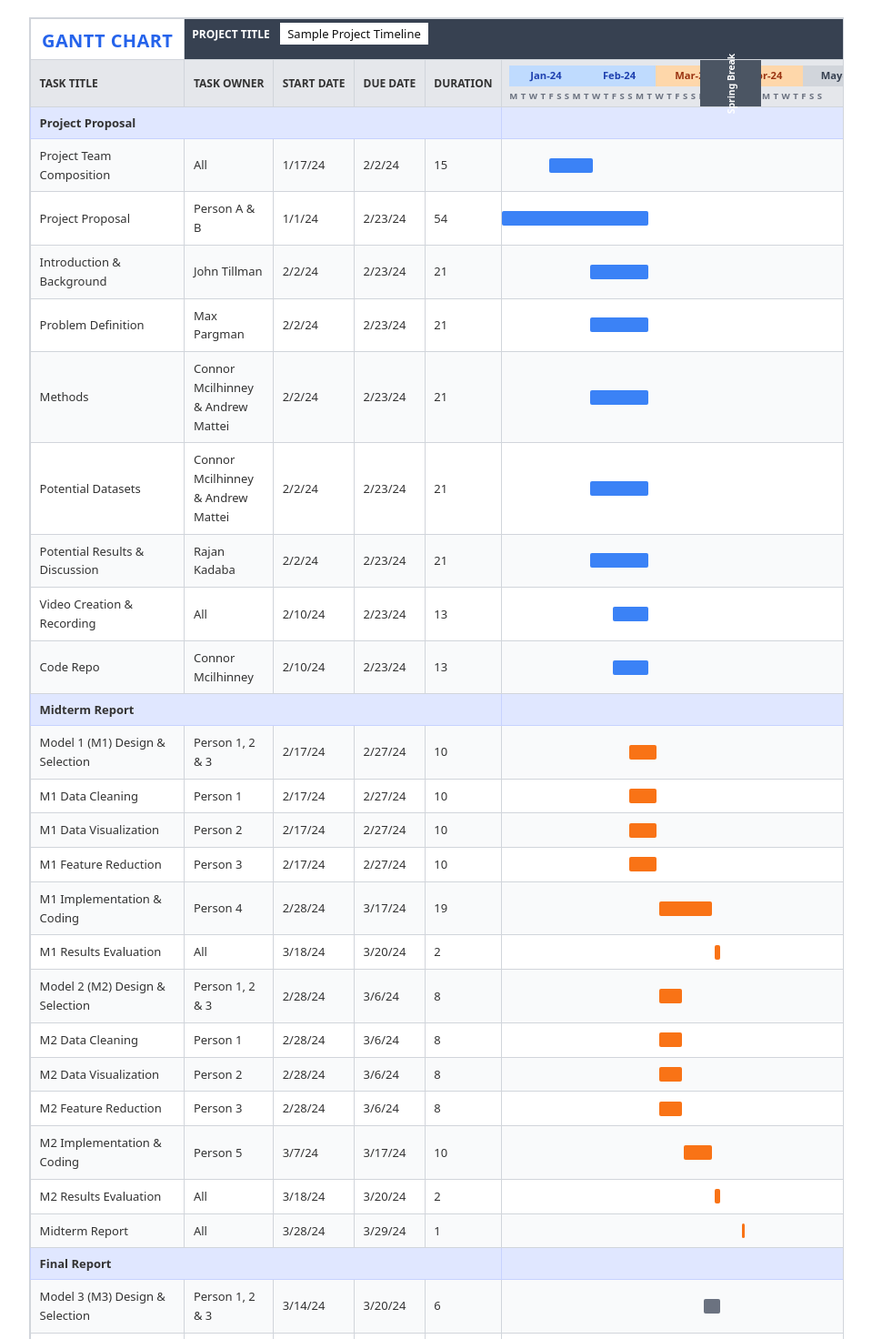
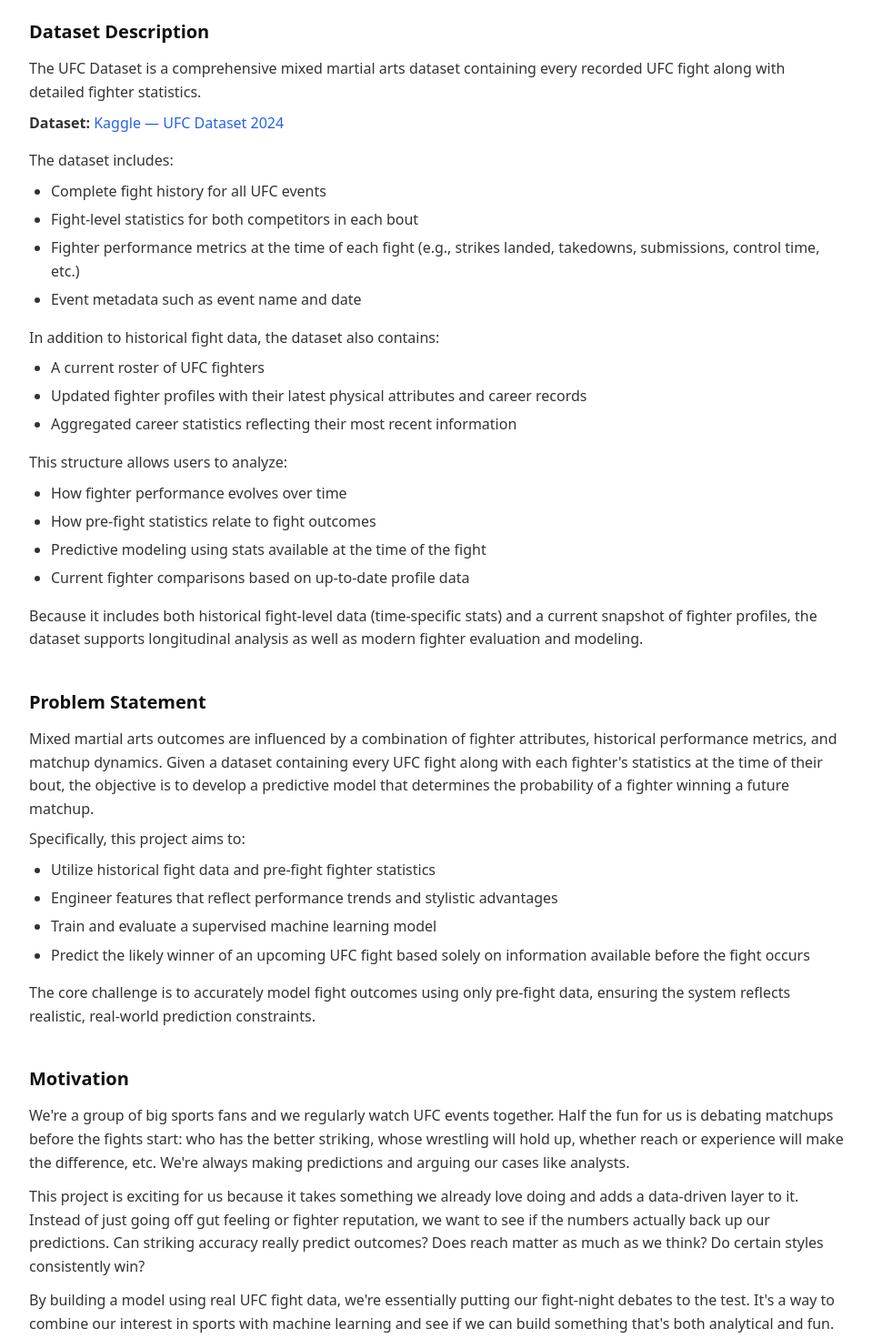
Before and after one commit to Connor5190/MachineLearningProposal, a plain HTML site: page index.html in a window 1280 px wide. Shown: the part 140-1612 px from the top of the page at 91% size, without its empty margins (160-1119 px from the left). Drawn offline with Linux system fonts and the light colour scheme.

Commit message:
motivation, problem statement, and dataset description

```diff
--- a/index.html
+++ b/index.html
@@ -12,6 +12,53 @@
   </header>
   <main>
     <section class="report-additions">
+      <section class="dataset-section">
+        <h2>Dataset Description</h2>
+        <p class="dataset-intro">The UFC Dataset is a comprehensive mixed martial arts dataset containing every recorded UFC fight along with detailed fighter statistics.</p>
+        <p class="dataset-link"><strong>Dataset:</strong> <a href="https://www.kaggle.com/datasets/thasankakandage/ufc-dataset-2024?select=ufc_fighters.csv" target="_blank" rel="noopener noreferrer">Kaggle — UFC Dataset 2024</a></p>
+        <p>The dataset includes:</p>
+        <ul>
+          <li>Complete fight history for all UFC events</li>
+          <li>Fight-level statistics for both competitors in each bout</li>
+          <li>Fighter performance metrics at the time of each fight (e.g., strikes landed, takedowns, submissions, control time, etc.)</li>
+          <li>Event metadata such as event name and date</li>
+        </ul>
+        <p>In addition to historical fight data, the dataset also contains:</p>
+        <ul>
+          <li>A current roster of UFC fighters</li>
+          <li>Updated fighter profiles with their latest physical attributes and career records</li>
+          <li>Aggregated career statistics reflecting their most recent information</li>
+        </ul>
+        <p>This structure allows users to analyze:</p>
+        <ul>
+          <li>How fighter performance evolves over time</li>
+          <li>How pre-fight statistics relate to fight outcomes</li>
+          <li>Predictive modeling using stats available at the time of the fight</li>
+          <li>Current fighter comparisons based on up-to-date profile data</li>
+        </ul>
+        <p>Because it includes both historical fight-level data (time-specific stats) and a current snapshot of fighter profiles, the dataset supports longitudinal analysis as well as modern fighter evaluation and modeling.</p>
+      </section>
+
+      <section class="problem-section">
+        <h2>Problem Statement</h2>
+        <p>Mixed martial arts outcomes are influenced by a combination of fighter attributes, historical performance metrics, and matchup dynamics. Given a dataset containing every UFC fight along with each fighter's statistics at the time of their bout, the objective is to develop a predictive model that determines the probability of a fighter winning a future matchup.</p>
+        <p>Specifically, this project aims to:</p>
+        <ul>
+          <li>Utilize historical fight data and pre-fight fighter statistics</li>
+          <li>Engineer features that reflect performance trends and stylistic advantages</li>
+          <li>Train and evaluate a supervised machine learning model</li>
+          <li>Predict the likely winner of an upcoming UFC fight based solely on information available before the fight occurs</li>
+        </ul>
+        <p>The core challenge is to accurately model fight outcomes using only pre-fight data, ensuring the system reflects realistic, real-world prediction constraints.</p>
+      </section>
+
+      <section class="motivation-section">
+        <h2>Motivation</h2>
+        <p>We're a group of big sports fans and we regularly watch UFC events together. Half the fun for us is debating matchups before the fights start: who has the better striking, whose wrestling will hold up, whether reach or experience will make the difference, etc. We're always making predictions and arguing our cases like analysts.</p>
+        <p>This project is exciting for us because it takes something we already love doing and adds a data-driven layer to it. Instead of just going off gut feeling or fighter reputation, we want to see if the numbers actually back up our predictions. Can striking accuracy really predict outcomes? Does reach matter as much as we think? Do certain styles consistently win?</p>
+        <p>By building a model using real UFC fight data, we're essentially putting our fight-night debates to the test. It's a way to combine our interest in sports with machine learning and see if we can build something that's both analytical and fun.</p>
+      </section>
+
       <section class="gantt-section">
         <div class="gantt-chart">
           <table class="gantt-table">
--- a/styles.css
+++ b/styles.css
@@ -38,6 +38,102 @@ main {
 .section-intro {
   font-weight: 500;
   margin-bottom: 1.5rem;
+}
+
+.dataset-section {
+  margin-bottom: 2.5rem;
+}
+
+.dataset-section h2 {
+  font-size: 1.25rem;
+  font-weight: 600;
+  margin: 0 0 0.75rem 0;
+  color: #111;
+}
+
+.dataset-intro {
+  font-weight: 500;
+  margin-bottom: 0.75rem;
+}
+
+.dataset-link {
+  margin-bottom: 1rem !important;
+}
+
+.dataset-link a {
+  color: #2563eb;
+  text-decoration: none;
+}
+
+.dataset-link a:hover {
+  text-decoration: underline;
+}
+
+.dataset-section p {
+  margin: 0 0 0.5rem 0;
+  color: #333;
+}
+
+.dataset-section ul {
+  margin: 0 0 1rem 1.5rem;
+  padding: 0;
+}
+
+.dataset-section li {
+  margin-bottom: 0.35rem;
+}
+
+.dataset-section p:last-child {
+  margin-bottom: 0;
+}
+
+.problem-section {
+  margin-bottom: 2.5rem;
+}
+
+.problem-section h2 {
+  font-size: 1.25rem;
+  font-weight: 600;
+  margin: 0 0 0.75rem 0;
+  color: #111;
+}
+
+.problem-section p {
+  margin: 0 0 0.5rem 0;
+  color: #333;
+}
+
+.problem-section ul {
+  margin: 0 0 1rem 1.5rem;
+  padding: 0;
+}
+
+.problem-section li {
+  margin-bottom: 0.35rem;
+}
+
+.problem-section p:last-child {
+  margin-bottom: 0;
+}
+
+.motivation-section {
+  margin-bottom: 2.5rem;
+}
+
+.motivation-section h2 {
+  font-size: 1.25rem;
+  font-weight: 600;
+  margin: 0 0 0.75rem 0;
+  color: #111;
+}
+
+.motivation-section p {
+  margin: 0 0 0.75rem 0;
+  color: #333;
+}
+
+.motivation-section p:last-child {
+  margin-bottom: 0;
 }
 
 .gantt-section,
```
